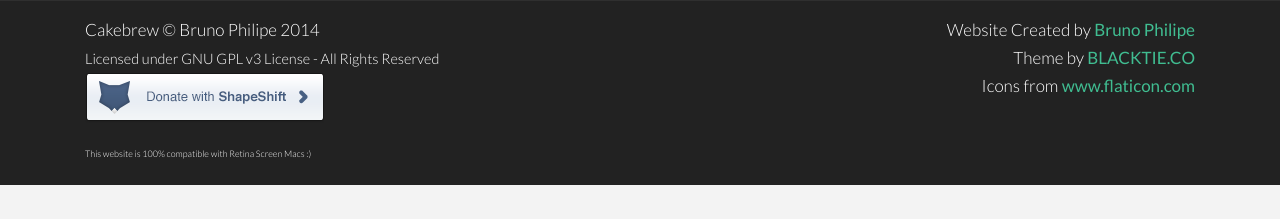
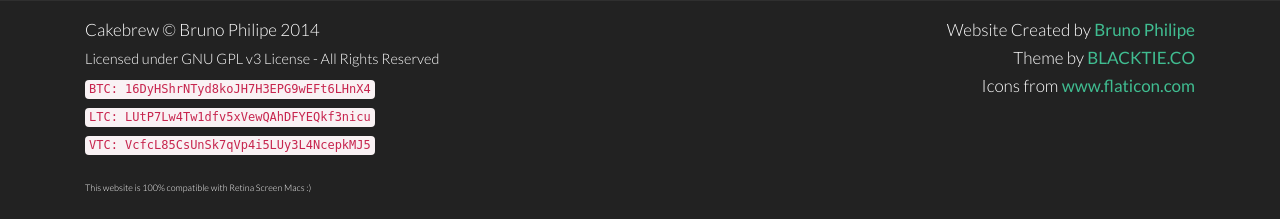
Before and after one commit to brunophilipe/Cakebrew-site, a PHP site: page / in a window 1280 px wide. Shown: the part 4728-4947 px from the top of the page. Before the commit the page ends 4913 px from the top, so only its background shows below. Run offline with PHP 8.4, Linux system fonts and the light colour scheme.

Commit message:
Updated screenshots and donation info

```diff
--- a/index.php
+++ b/index.php
@@ -29,8 +29,8 @@
 	<style type="text/css">
 	.crypto
 	{
-		font-size: 10px;
-		line-height: 12px;
+		font-size: 12px;
+		line-height: 15px;
 		margin: 0;
 		display: inline-block;
 		font-family: monospace;
@@ -406,7 +406,9 @@
 			<div class="col-lg-7">
 				<p>Cakebrew &copy; Bruno Philipe 2014<br>
 					<small>Licensed under GNU GPL v3 License - All Rights Reserved</small><br>
-					<script>function shapeshift_click(a,e){e.preventDefault();var link=a.href;window.open(link,'1418115287605','width=700,height=500,toolbar=0,menubar=0,location=0,status=1,scrollbars=1,resizable=0,left=0,top=0');return false;}</script> <a onclick="shapeshift_click(this, event);" href="https://shapeshift.io/shifty.html?destination=LTA4aLXqTYuynxuYwEsW2d2cP7fBHYPdK4&amp;output=LTC"><img style="max-width:239px;" src="/assets/img/small_light_ss.png" class="ss-button"></a>
+					<code class="crypto">BTC: 16DyHShrNTyd8koJH7H3EPG9wEFt6LHnX4</code><br>
+					<code class="crypto">LTC: LUtP7Lw4Tw1dfv5xVewQAhDFYEQkf3nicu</code><br>
+					<code class="crypto">VTC: VcfcL85CsUnSk7qVp4i5LUy3L4NcepkMJ5</code>
 				</p>
 				<p id="retina">This website is 100% compatible with Retina Screen Macs :)</p>
 			</div>
```
Also changed, not shown: assets/img/app-bg.png, assets/img/app-bg@2x.png, assets/img/item-01.png, assets/img/item-01@2x.png, assets/img/item-02.png, assets/img/item-02@2x.png, assets/img/item-03.png, assets/img/item-03@2x.png.
